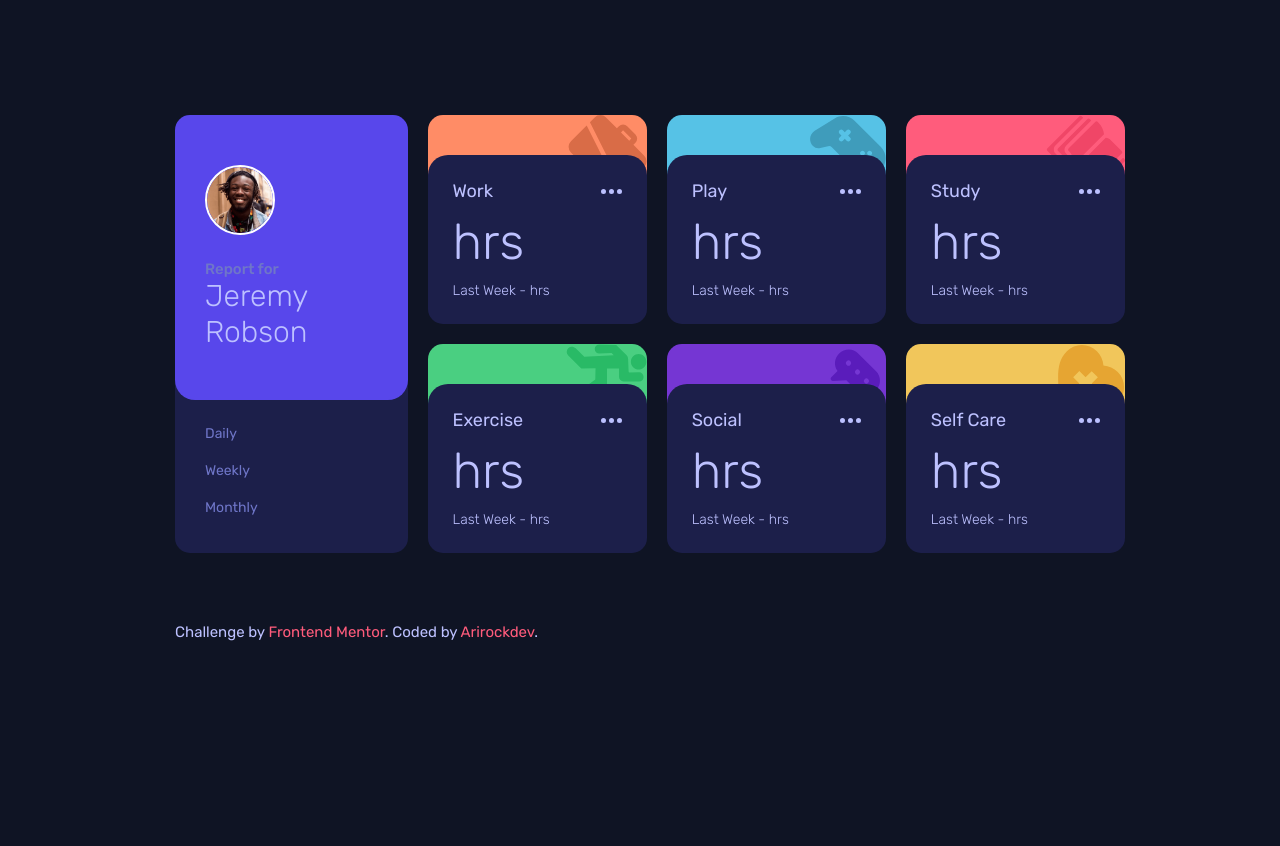
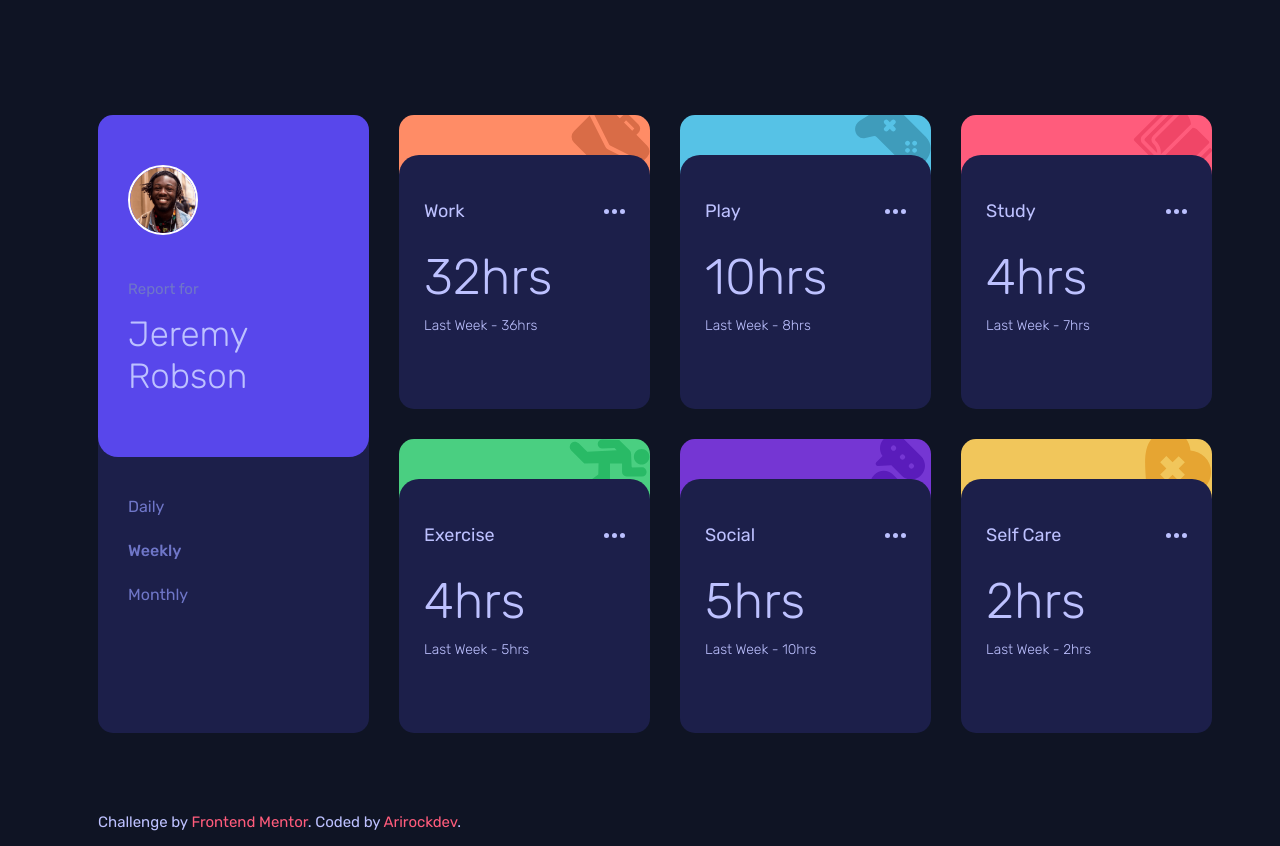
Before and after one commit to Arirockdev/time-tracking-dashboard, a plain HTML site: page index.html in a window 1280 px wide. Before the commit the page ends 800 px from the top, so only its background shows below. Drawn offline with Linux system fonts and the light colour scheme.

Commit message:
fixed responsive design

```diff
--- a/index.html
+++ b/index.html
@@ -27,7 +27,7 @@
     <nav class="nav">
       <ul>
         <li id="day">Daily</li>
-        <li id="week">Weekly</li>
+        <li id="week" class="selected">Weekly</li>
         <li id="month">Monthly</li>
       </ul>
     </nav>
@@ -44,11 +44,11 @@
       </div>
       <div class="date">
         <p>
-          <span></span>hrs
+          <span>32</span>hrs
         </p>
         <p>
           Last Week -
-          <span></span>hrs
+          <span>36</span>hrs
         </p>
         </div>
     </div>
@@ -63,11 +63,11 @@
       </div>
       <div class="date">
         <p>
-          <span></span>hrs
+          <span>10</span>hrs
         </p>
         <p>
           Last Week -
-          <span></span>hrs
+          <span>8</span>hrs
         </p>
         </div>
     </div>
@@ -82,11 +82,11 @@
       </div>
       <div class="date">
         <p>
-          <span></span>hrs
+          <span>4</span>hrs
         </p>
         <p>
           Last Week -
-          <span></span>hrs
+          <span>7</span>hrs
         </p>
         </div>
     </div>
@@ -101,11 +101,11 @@
       </div>
       <div class="date">
         <p>
-          <span></span>hrs
+          <span>4</span>hrs
         </p>
         <p>
           Last Week -
-          <span></span>hrs
+          <span>5</span>hrs
         </p>
         </div>
     </div>
@@ -120,11 +120,11 @@
       </div>
       <div class="date">
         <p>
-          <span></span>hrs
+          <span>5</span>hrs
         </p>
         <p>
           Last Week -
-          <span></span>hrs
+          <span>10</span>hrs
         </p>
         </div>
     </div>
@@ -139,11 +139,11 @@
       </div>
       <div class="date">
         <p>
-          <span></span>hrs
+          <span>2</span>hrs
         </p>
         <p>
           Last Week -
-          <span></span>hrs
+          <span>2</span>hrs
         </p>
         </div>
     </div>
--- a/src/css/style.css
+++ b/src/css/style.css
@@ -65,11 +65,14 @@ body{
   padding: 1.5rem;
   display: grid;
   gap: 2rem;
+  margin-top: 50px;
 }
 
 header {
   border-radius: 25px 25px 15px 15px;
   background: var(--dark-blue);
+  min-width: 186px;
+  min-height: 115px;
 }
 
 
@@ -86,9 +89,10 @@ footer{
   padding: 3rem;
   border-radius: 15px 15px 20px 20px;
   & p{
-    font-size: clamp(1.4rem, 1vw, 3.4rem);
+    font-size: clamp(1.8rem, 1vw, 3.4rem);
     color: var(--desaturated-blue);
     font-weight: 500;
+    font-weight: 400;
   }
   & h1 {
     font-size: clamp(2.5rem, 1vw, 3rem);
@@ -102,14 +106,29 @@ footer{
   }
 }
 
+.selected {
+  color: #bdc1ff;
+  font-weight: 500;
+}
+
+
+.data {
+  display: flex;
+  flex-direction: column;
+  justify-content: center;
+  align-items: start;
+}
+
 .nav {
   padding: 2.5rem 0rem;
   & ul {
+    margin-top: 15px;
+    margin-bottom: 15px;
     display: flex;
     justify-content: space-around;
   }
   & li {
-    font-size: clamp(1.4rem, 1vw, 2.4rem);
+    font-size: clamp(1.6rem, 1vw, 2.4rem);
     color: var(--desaturated-blue);
   }
   & li:hover {
@@ -123,13 +142,15 @@ footer{
 
 .cards {
   display: grid;
-  gap: 2rem;
+  gap: 1.5rem;
 }
 
+
 .card {
-  padding: 4.5rem 0 0 0;
+  padding: 4rem 0 0 0;
   border-radius: 15px 15px 25px 25px;
-
+  min-width: 185px;
+  min-height: 90px;
 }
 
 
@@ -139,7 +160,7 @@ footer{
   background-image: url(../images/icon-work.svg);
   background-repeat: no-repeat;
   background-position-x: right;
-  background-position-y: top;
+  background-position-y: -10px;
   background-size: auto;
 }
 
@@ -149,7 +170,7 @@ footer{
   background-image: url(../images/icon-play.svg);
   background-repeat: no-repeat;
   background-position-x: right;
-  background-position-y: top;
+  background-position-y: -10px;
   background-size: auto;
 }
 .card-study{
@@ -158,7 +179,7 @@ footer{
   background-image: url(../images/icon-study.svg);
   background-repeat: no-repeat;
   background-position-x: right;
-  background-position-y: top;
+  background-position-y: -10px;
   background-size: auto;
 }
 .card-exercise{
@@ -167,7 +188,7 @@ footer{
   background-image: url(../images/icon-exercise.svg);
   background-repeat: no-repeat;
   background-position-x: right;
-  background-position-y: top;
+  background-position-y: 0px;
   background-size: auto;
 }
 .card-social{
@@ -176,7 +197,7 @@ footer{
   background-image: url(../images/icon-social.svg);
   background-repeat: no-repeat;
   background-position-x: right;
-  background-position-y: top;
+  background-position-y: -10px;
   background-size: auto;
 }
 .card-self-care{
@@ -185,7 +206,7 @@ footer{
   background-image: url(../images/icon-self-care.svg);
   background-repeat: no-repeat;
   background-position-x: right;
-  background-position-y: top;
+  background-position-y: -10px;
   background-size: auto;
 }
 
@@ -204,6 +225,7 @@ footer{
 }
 
 .title {
+  margin-top: 20px;
   display: flex;
   justify-content: space-between;
   align-items: center;
@@ -221,6 +243,7 @@ footer{
 .date {
   margin-top: 1rem;
   display: flex;
+  margin-bottom: 20px;
   justify-content: space-between;
   align-items: center;
   & p:first-child {
@@ -272,17 +295,17 @@ footer{
 }
 
 
-@media screen and (width > 1148px ){
+@media screen and (width > 1248px ){
 
 
   .container{
-    width: 75%;
+    max-width: 1114px;
     height: auto;
     display: grid;
     margin: auto;
     margin-top: 10rem;
     grid-template-columns: 25% 75%;
-    gap: 2rem;
+    gap: 3rem;
   }
 
 
@@ -292,12 +315,15 @@ footer{
     flex-direction: column;
     & p {
       font-size: 1.5rem;
+      margin-bottom: 15px;
     }
     & h1 {
-      font-size: 3rem;
+      font-size: 3.5rem;
+      margin-bottom: 10px;
     }
     & img {
       width: 70px;
+      margin-bottom: 20px;
     }
   }
 
@@ -305,11 +331,13 @@ footer{
   ul {
     display: flex;
     flex-direction: column;
-    gap: 2rem;
+    gap: 2.5rem;
     padding: 0 3rem;
+    font-size: 2rem;
   }
 
-.card {
+
+  .card {
   padding: 4rem 0 0 0;
 }
 
@@ -317,7 +345,7 @@ footer{
     width: 100%;
     display: grid;
     grid-template-columns: repeat(3, 1fr) !important;
-    gap: 2rem;
+    gap: 3rem;
   }
 
   .card-item {
@@ -328,19 +356,23 @@ footer{
 
   .title {
     width: 100%;
+    h4 {
+      font-size: 1.8rem;
+    }
   }
 
-.date {
-  height: 100%;
+  .date {
+    height: 100%;
   display: flex;
   flex-direction: column;
   align-items: flex-start;
   & p:first-child {
     font-size: 5rem;
+    margin-top: 15px;
   }
   & p:last-child {
     font-size: 1.4rem;
-
+    margin-bottom: 30px;
   }
 }
 
@@ -358,8 +390,33 @@ footer{
 
 }
 
-@media screen and (width > 1440px){
+@media screen and (width >= 1440px){
   .container {
-    width: 70%;
+    margin-top: 125px;
+    max-width: 1114px;
+    max-height: auto;
+    gap: 2rem;
+  }
+
+  header {
+    width: 255px;
+    height: 520px;
+  }
+
+
+  .card {
+    width: 255px;
+    height: 245px;
+
+
+
+  }
+ .date {
+  & p:first-child {
+    font-size: 5rem;
+  }
+  & p:last-child {
+    font-size: 1.4rem;
+  }
   }
 }
--- a/src/js/events.js
+++ b/src/js/events.js
@@ -9,15 +9,30 @@ const week = document.getElementById('week');
 const month = document.getElementById('month');
 
 export const printDay = () => {
-  day.addEventListener('click', printTimesFramesDay)
+  day.addEventListener('click', () =>{
+
+    printTimesFramesDay()
+    if(week.classList.contains('selected')){
+      week.classList.remove('selected')
+    }
+  })
+
 }
 
 
 export const printweek = () => {
 
-  week.addEventListener('click', printTimesFramesWeek)
+  week.addEventListener('click', () =>{
+
+    printTimesFramesWeek()
+})
 }
 
 export const printMonth = () => {
-  month.addEventListener('click', printTimesFramesMonth)
+  month.addEventListener('click', ()  => {
+    printTimesFramesMonth()
+    if(week.classList.contains('selected')){
+      week.classList.remove('selected')
+    }
+  })
 }
```
